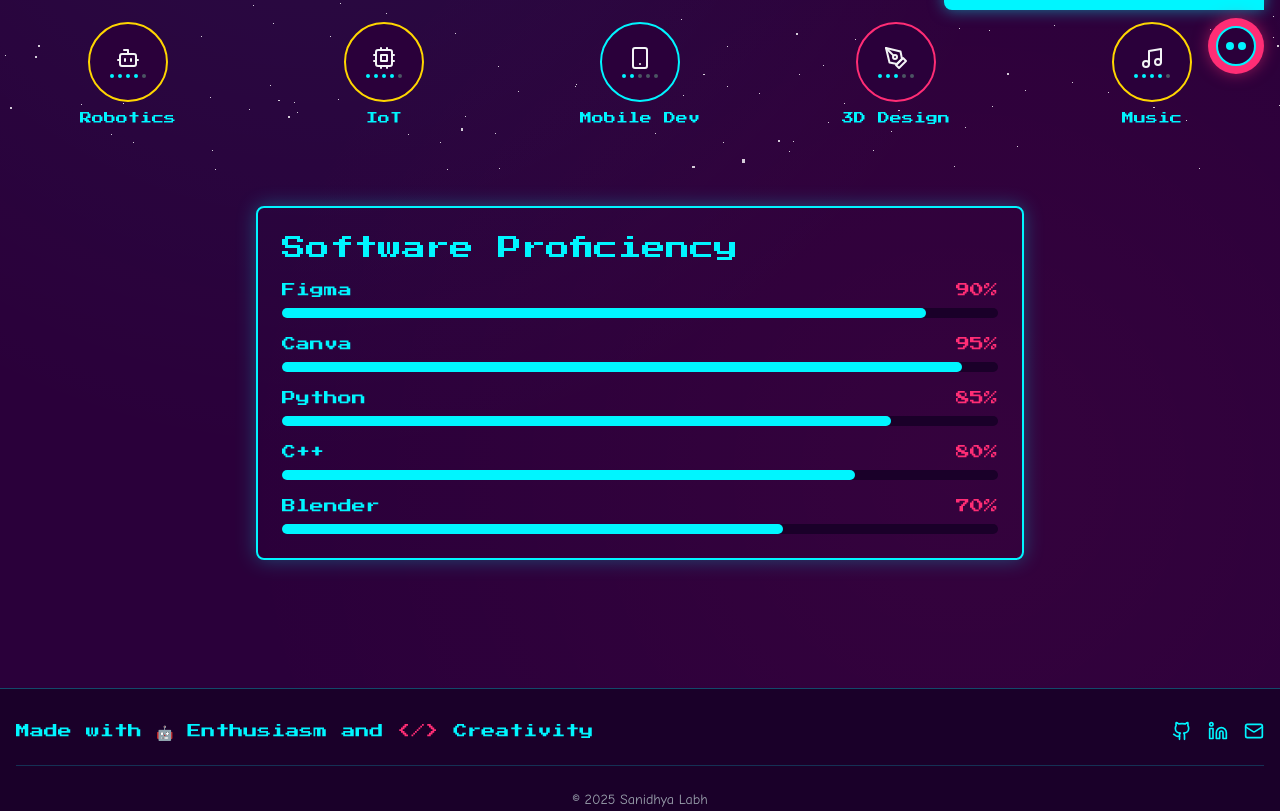
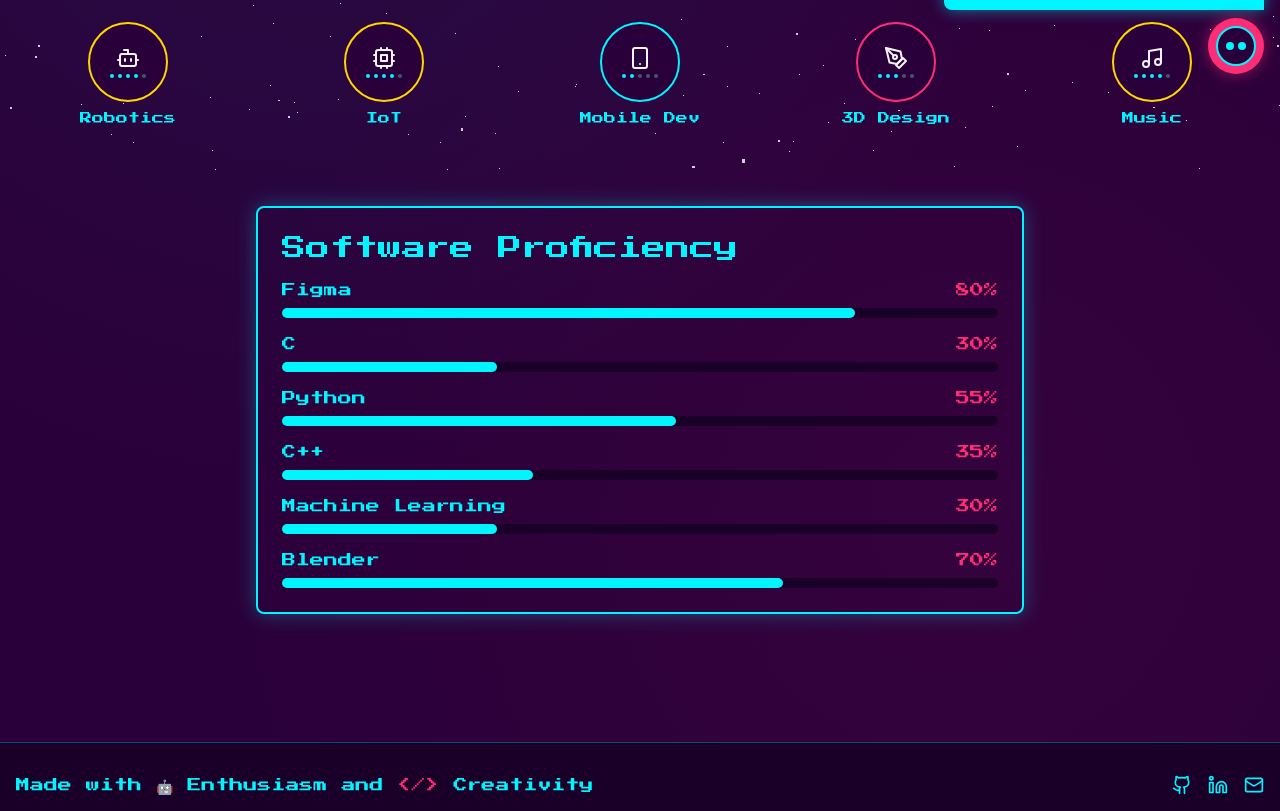
Before and after one commit to SanidhyaLabh/Portfolio, a React (Vite) app: page /skills in a window 1280 px wide. Shown: the part 630-1441 px from the top of the page. Built offline with nearby package versions, Linux system fonts and the light colour scheme.

Commit message:
Update SkillsPage.tsx

```diff
--- a/src/pages/SkillsPage.tsx
+++ b/src/pages/SkillsPage.tsx
@@ -146,10 +146,11 @@ const SkillsPage: React.FC = () => {
 
             <div className="space-y-4">
               {[
-                { name: "Figma", level: 90 },
-                { name: "Canva", level: 95 },
-                { name: "Python", level: 85 },
-                { name: "C++", level: 80 },
+                { name: "Figma", level: 80 },
+                { name: "C", level: 30 },
+                { name: "Python", level: 55 },
+                { name: "C++", level: 35 },
+                { name: "Machine Learning", level: 30 },
                 { name: "Blender", level: 70 }
               ].map((skill, index) => (
                 <div key={index} className="space-y-2">
```
